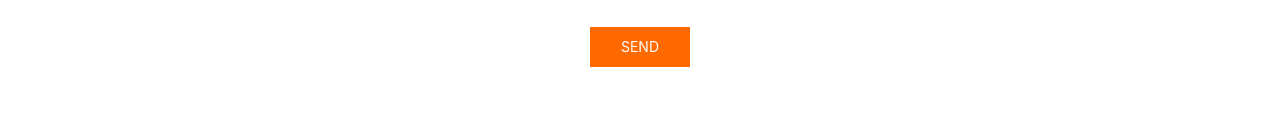
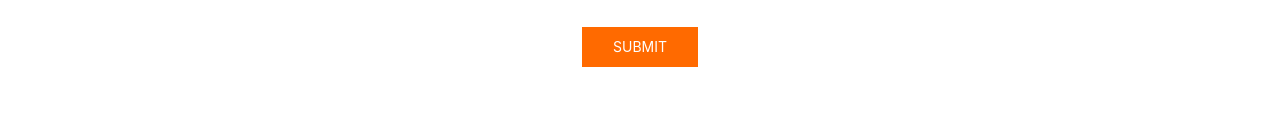
Before and after one commit to Xen0F0rm/precision-cal-nw, a plain HTML site: page pages/contact.html in a window 1280 px wide. Shown: the part 970-1087 px from the top of the page. Drawn offline with nearby package versions, Linux system fonts and the light colour scheme.

Commit message:
Fixed submit button

```diff
--- a/pages/contact.html
+++ b/pages/contact.html
@@ -104,7 +104,7 @@
 
                 </fieldset>
 
-                <input class="uk-button uk-button-primary uk-align-center" value="Send" type="submit" />
+                <button class="uk-button uk-button-primary uk-align-center" value="Send" type="submit">Submit</button>
             </form>
         </div>
     </div>
```
